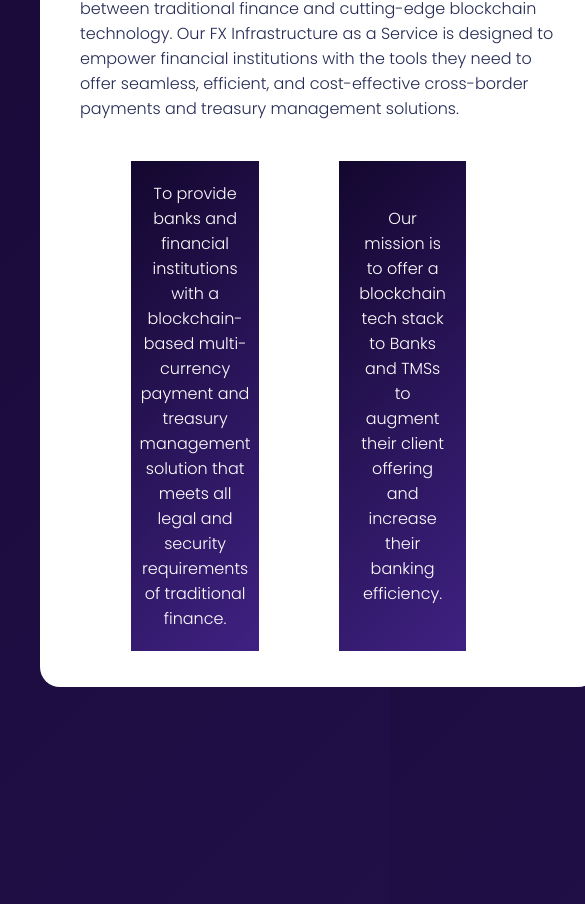
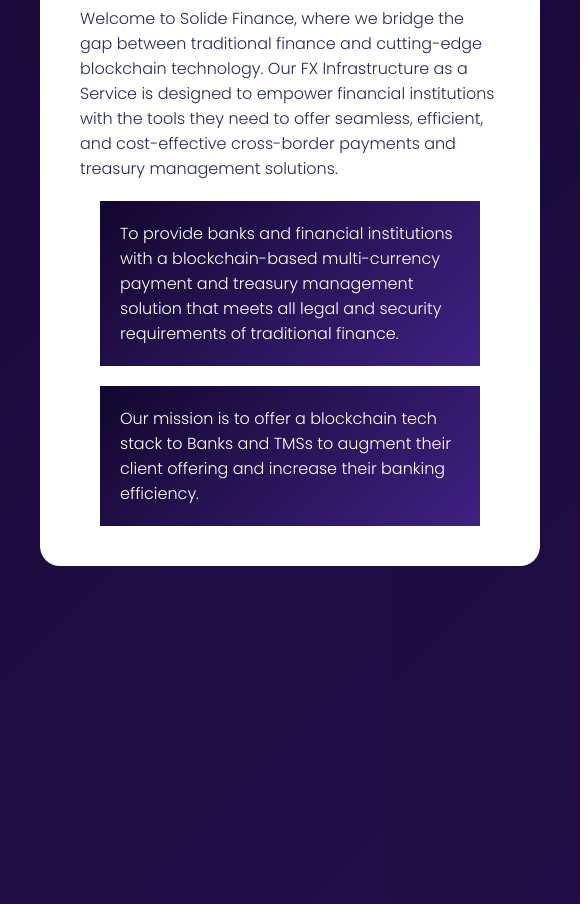
Before and after one commit to solide-finance/homepage, a React (Vite) app: page / in a window 390 px wide. Shown: the part 1231-2135 px from the top of the page, 585 px wide, since content can reach past the window. Built offline with nearby package versions, Linux system fonts and the light colour scheme.

Commit message:
Make mission component responsive

```diff
--- a/src/components/FooterComponent/FooterComponent.scss
+++ b/src/components/FooterComponent/FooterComponent.scss
@@ -75,9 +75,6 @@
       flex-direction: column;
     }
 
-    .mentions {
-    }
-
     .links {
       flex-direction: column;
     }
--- a/src/pages/Portal/MissionComponent.scss
+++ b/src/pages/Portal/MissionComponent.scss
@@ -2,8 +2,19 @@
 
 .mission-component {
   ul {
+    list-style-type: none;
+    padding: 0;
+  }
+
+  li {
+    background: $brand-linear-gradient;
+  }
+}
+
+@media (width >= $mobile-width-breakpoint) {
+  .mission-component {
+    ul {
       margin-top: 4rem;
-    list-style-type: none;
       display: flex;
       justify-content: center;
     }
@@ -15,9 +26,17 @@
       place-content: center;
       aspect-ratio: 1;
 
-    background: $brand-linear-gradient;
-
       padding: 2rem;
       text-align: center;
     }
   }
+}
+
+@media (width < $mobile-width-breakpoint) {
+  .mission-component {
+    li {
+      margin: 2rem;
+      padding: 2rem;
+    }
+  }
+}
```
Lines whose indentation alone changed are shown as unchanged.
